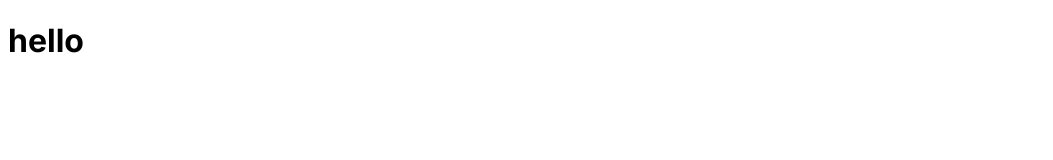
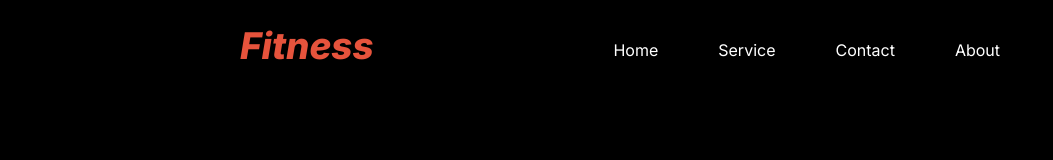
Before and after one commit to mariyam-rahman/B10A7-Versatile, a plain HTML site: page index.html in a window 1280 px wide. Shown: the whole page, without its empty margins (0-1053 px from the left). Drawn offline with Linux system fonts and the light colour scheme; a web font is replaced by a local one.

Commit message:
navbar added

```diff
--- a/index.html
+++ b/index.html
@@ -10,8 +10,16 @@
     <link rel="stylesheet" href="./styles/fitness.css" />
   </head>
   <body class="inter">
-    <header>
-      <h1>hello</h1>
+    <header class="max-width">
+      <nav class="navbar">
+        <h3 class="brand">Fitness</h3>
+        <ul class="nav-link display-flex">
+          <li class="nav-item"><a href="" class="nav-link">Home</a></li>
+          <li class="nav-item"><a href="" class="nav-link">Service</a></li>
+          <li class="nav-item"><a href="" class="nav-link">Contact</a></li>
+          <li class="nav-item"><a href="" class="nav-link">About</a></li>
+        </ul>
+      </nav>
     </header>
     <main></main>
     <footer></footer>
--- a/styles/fitness.css
+++ b/styles/fitness.css
@@ -3,3 +3,75 @@
   font-optical-sizing: auto;
   font-style: normal;
 }
+body {
+  background-color: black;
+}
+
+/* shared styles */
+.display-flex {
+  display: flex;
+}
+.max-width {
+  max-width: 800px;
+  margin: auto;
+}
+
+.title {
+  color: white;
+  font-weight: 900;
+  font-size: 3rem;
+}
+
+.dark {
+  color: rgba(255, 255, 255, 0.5);
+  font-weight: 400;
+}
+.btn {
+  background-color: rgba(230, 83, 60, 1);
+  padding: 16px 40px;
+  color: white;
+  border-radius: 40px;
+}
+.btn-white {
+  background-color: transparent;
+  padding: 16px 40px;
+  color: white;
+  border: 1px solid white;
+  border-radius: 40px;
+}
+
+/* header styles */
+
+.brand {
+  color: rgba(230, 83, 60, 1);
+  font-weight: 800;
+  font-size: 2.3rem;
+  margin: 10px 0;
+  font-style: italic;
+}
+/* navbar styles */
+.navbar {
+  display: flex;
+  align-items: center;
+  justify-content: space-between;
+  margin: 0;
+  padding: 0;
+}
+
+.nav-item {
+  list-style: none;
+  margin-right: 20px;
+  padding: 6px 20px;
+  margin-top: 10px;
+}
+
+.nav-item:hover {
+  background-color: rgba(230, 83, 60, 1);
+  padding: 6px 20px;
+  border-radius: 25px;
+  /* transition: 1s;  */
+}
+.nav-link {
+  text-decoration: none;
+  color: white;
+}
```
